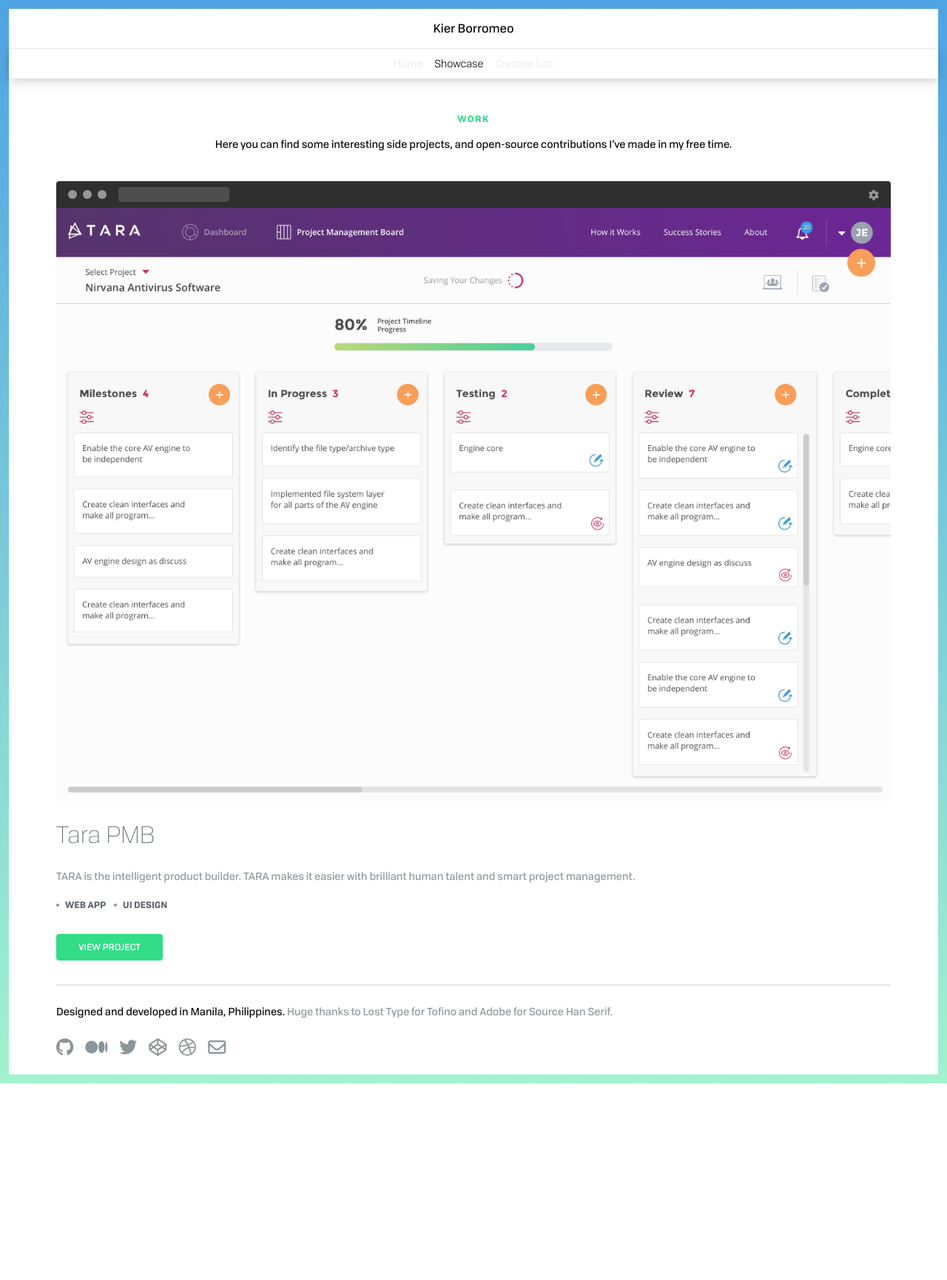
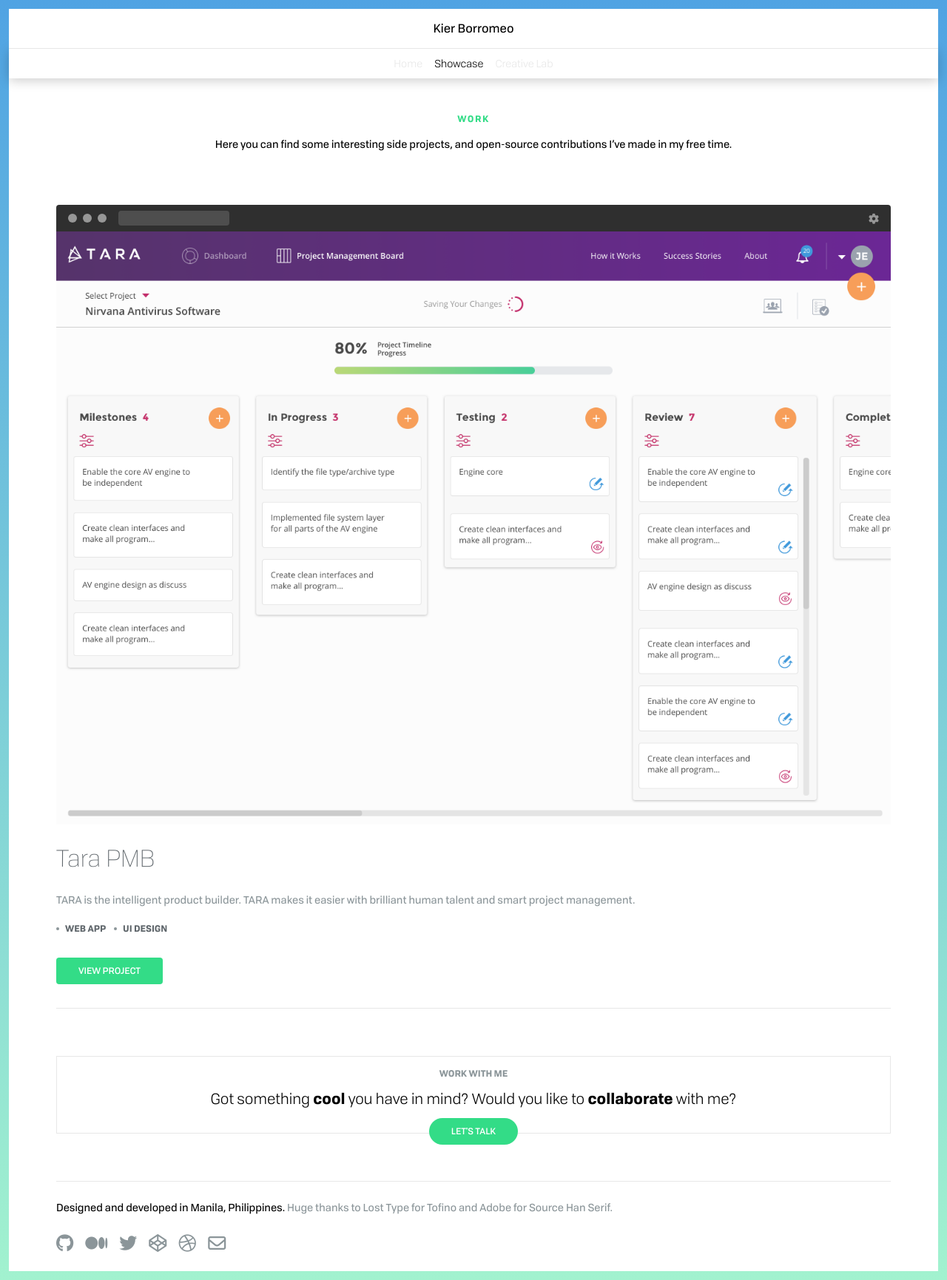
Before and after one commit to srph/websait, a Jekyll site: the page built from showcase.html, in a window 1280 px wide. Shown: the whole page at 74% size. Built offline with Jekyll 4.4.1, drawn with Linux system fonts in a browser that asks for light colours; nearby versions of some CDN libraries; before the commit the page ends 1465 px from its top, so only the background shows below that.

```diff
--- a/_sass/components/_pull-box.scss
+++ b/_sass/components/_pull-box.scss
@@ -19,7 +19,8 @@
     font-weight: 300;
   }
 
-  > .body > a {
+  > .body > a,
+  > .body > .emphasis {
     color: $color-black;
     font-weight: 600;
   }
--- a/_sass/components/_showcase-item.scss
+++ b/_sass/components/_showcase-item.scss
@@ -1,6 +1,14 @@
 .showcase-item {
   padding-bottom: 32px;
-  border-bottom: 1px solid $color-gray-light;
+  margin-bottom: 64px;
+
+  &:not(:first-child) {
+    padding-top: 32px;
+  }
+
+  &:not(:last-child) {
+    border-bottom: 1px solid $color-gray-light;
+  }
 
   > .preview {
     margin-bottom: 24px;
--- a/lab.html
+++ b/lab.html
@@ -96,7 +96,7 @@
 
     <aside class="action">
       <a href="#" class="button -rounded">
-        Let's Talk
+        Say Hi
       </a>
     </aside>
   </div>
--- a/showcase.html
+++ b/showcase.html
@@ -53,5 +53,21 @@
     </div>
   {% endfor %}
 
+  <div class="pull-box">
+    <h6 class="heading">Work With Me</h6>
+
+    <p class="body">
+      Got something <span class="emphasis">cool</span> you have in mind?
+      Would you like to <span class="emphasis">collaborate</span> with me?
+    </p>
+
+    <aside class="action">
+      <a href="#" class="button -rounded">
+        Let's Talk
+      </a>
+    </aside>
+  </div>
+
+
   {% include footer.html %}
 </div>
```
